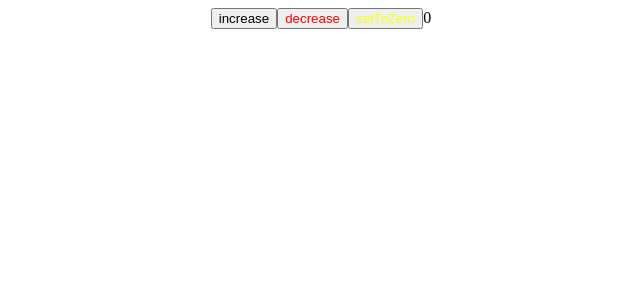
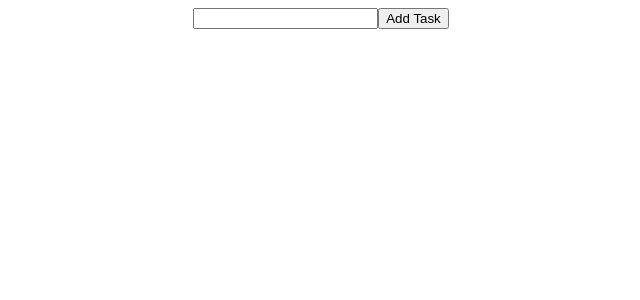
Before and after one commit to major6977/react-app, a React (Create React App) app: page / in a window 1280 px wide. Shown: the top 300 px of the page, without its empty margins (319-959 px from the left). Built offline with nearby package versions, Linux system fonts and the light colour scheme.

Commit message:
added to do list

```diff
--- a/src/App.js
+++ b/src/App.js
@@ -1,35 +1,67 @@
 import "./App.css";
-
+// import useState hook
 import { useState } from "react";
 
 function App() {
-  const [count, setCount] = useState(0);
-  const increase = () => {
-    setCount(count + 1);
+  // create state to represent todo list (1. name of variable is "todoList, 2. name of function to change variable is "setToDoList", 3. then set initial value of variable to empty array "useState ([])
+  const [todoList, setTodoList] = useState([]);
+  // keep track of value inside input and add it to list 1. create state to represent value of input (1. name of variable is "newTask" 2. name of function to change variable is "setNewTask" 3. then set initial value of variable to empty string "useState("");
+  const [newTask, setNewTask] = useState("");
+
+  const handleChange = (event) => {
+    setNewTask(event.target.value);
   };
 
-  const decrease = () => {
-    setCount(count - 1);
-  };
-  const setToZero = () => {
-    setCount(0);
+  const addTask = () => {
+    const newTodoList = [...todoList, newTask];
+    setTodoList(newTodoList);
   };
 
   return (
     <div className="App">
-      <button onClick={increase}>increase</button>
-
-      <button style={{ color: "red" }} onClick={decrease}>
-        decrease
-      </button>
-
-      <button style={{ color: "yellow" }} onClick={setToZero}>
-        setToZero
-      </button>
-      {count}
+      <div className="addTask">
+        <input onChange={handleChange} />
+        <button onClick={addTask}> Add Task</button>
+      </div>
+      <div className="list">
+        {todoList.map((task) => {
+          return <h1>{task}</h1>;
+        })}
+      </div>
     </div>
   );
 }
+
+// import { useState } from "react";
+
+// function App() {
+//   const [count, setCount] = useState(0);
+//   const increase = () => {
+//     setCount(count + 1);
+//   };
+
+//   const decrease = () => {
+//     setCount(count - 1);
+//   };
+//   const setToZero = () => {
+//     setCount(0);
+//   };
+
+//   return (
+//     <div className="App">
+//       <button onClick={increase}>increase</button>
+
+//       <button style={{ color: "red" }} onClick={decrease}>
+//         decrease
+//       </button>
+
+//       <button style={{ color: "yellow" }} onClick={setToZero}>
+//         setToZero
+//       </button>
+//       {count}
+//     </div>
+//   );
+// }
 
 // function App() {
 //   const planets = [
```
